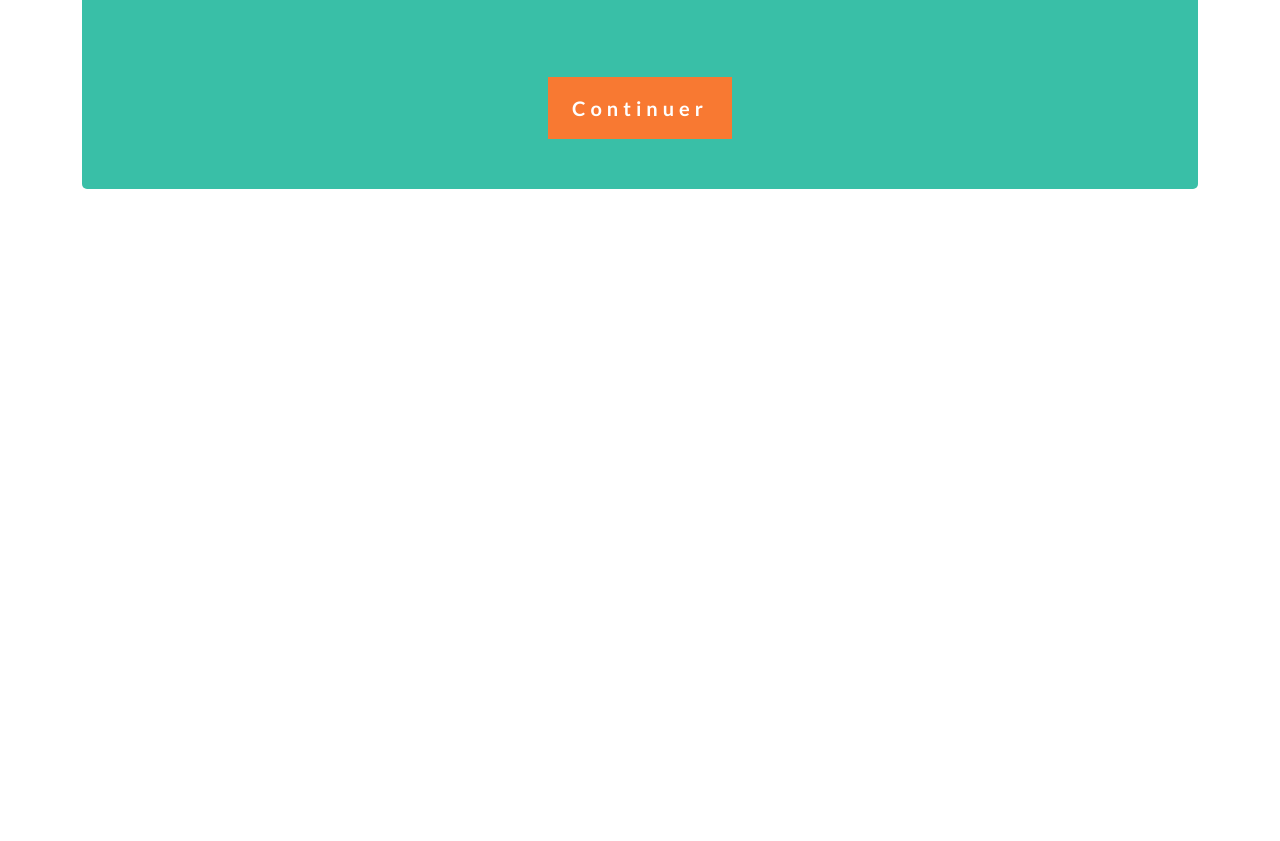
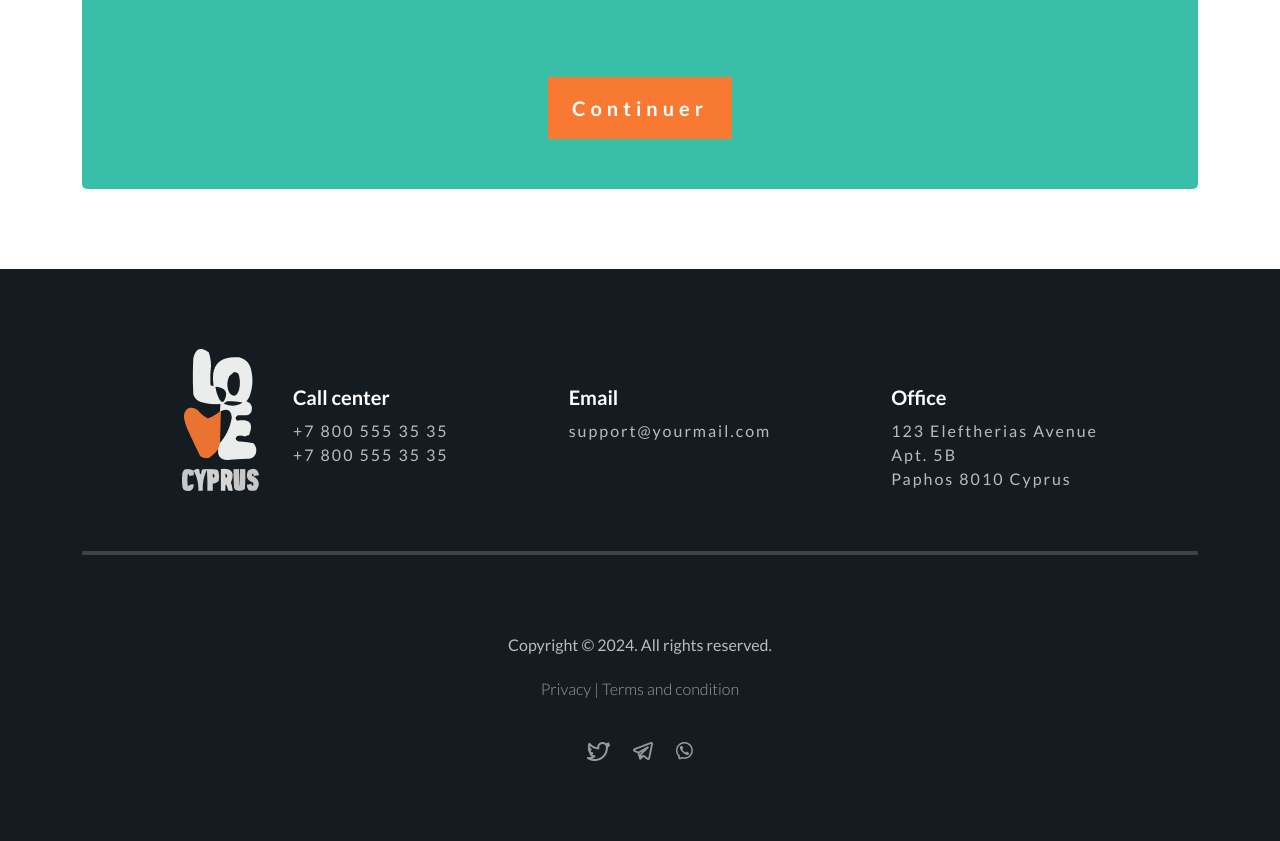
Before and after one commit to Niki52/travel, a plain HTML site: page index.html in a window 1280 px wide. Shown: the part 7161-8002 px from the top of the page. Before the commit the page ends 7430 px from the top, so only its background shows below. Drawn offline with nearby package versions, Linux system fonts and the light colour scheme; a web font is replaced by a local one.

Commit message:
Add files via upload
создание подвала

```diff
--- a/index.html
+++ b/index.html
@@ -287,4 +287,46 @@
         </div>
     </div>
 </body>
+
+<!-- создание подвала -->
+
+<footer>
+    <div class="container">
+
+        <div class="footer">
+            <div class="logo"><img src="./img/Group 10.png" alt=""></div>
+            <div class="center">
+                <div class="call">
+                    <h1>Call center</h1>
+                    <p>+7 800 555 35 35</p>
+                    <p class="text">+7 800 555 35 35</p>
+                </div>
+                <div class="email">
+                    <h1>Email</h1>
+                    <p>support@yourmail.com</p>
+                </div>
+                <div class="office">
+                    <h1>Office</h1>
+                    <p>123 Eleftherias Avenue</p>
+                    <p class="text">Apt. 5B</p>
+                    <p class="text">Paphos 8010 Cyprus</p>
+                </div>
+            </div>
+        </div>
+
+        <div class="line"></div>
+
+        <div class="copiraght">
+            <h1>Copyright © 2024. All rights reserved.</h1>
+            <p>Privacy | Terms and condition</p>
+            <div class="imgs">
+                <img src="./img/Vector.png" alt="">
+                <img src="./img/Vector (1).png" alt="">
+                <img src="./img/Group 11.png" alt="">
+            </div>
+        </div>
+
+    </div>
+</footer>
+
 </html>
--- a/style/style.css
+++ b/style/style.css
@@ -545,3 +545,79 @@ body{
     border-radius: 100px;
     background-color: #ff5e00;
 }
+
+
+
+footer{
+    background-color: #151C21;
+}
+.footer{
+    padding-top: 80px;
+    display: flex;
+    justify-content: space-between;
+}
+.footer .center{
+    display: flex;
+}
+.footer .logo{
+    margin-left: 100px;
+}
+.footer .call{
+    margin-right: 120px;
+}
+.footer .email{
+    margin-right: 120px;
+}
+.footer .office{
+    margin-right: 100px;
+}
+.footer h1{
+    margin-top: 36px;
+    font-family: 'Lato';
+    font-weight: 700;
+    color: #FFFFFF;
+    font-size: 20px;
+}
+.footer p{
+    margin-top: 10px;
+    font-family: 'Lato';
+    font-weight: 400;
+    color: #BBBBBB;
+    font-size: 16px;
+    letter-spacing: 2px;
+    margin-bottom: 0px;
+}
+.footer .text{
+    margin-top: 0;
+}
+footer .line{
+    border: 2px solid #414141;
+    margin-top: 60px;
+}
+.copiraght{
+    display: flex;
+    align-items: center;
+    flex-direction: column;
+    margin-top: 80px;
+}
+.copiraght h1{
+    font-family: 'Lato';
+    font-weight: 400;
+    color: #BBBBBB;
+    font-size: 16px;
+}
+.copiraght p{
+    font-family: 'Lato';
+    font-weight: 300;
+    color: #9c9c9c;
+    font-size: 16px;
+    margin-top: 15px;
+}
+.copiraght img{
+    margin-top: 25px;
+    margin-left: 10px;
+    margin-right: 10px;
+}
+.copiraght .imgs{
+    margin-bottom: 80px;
+}
```
